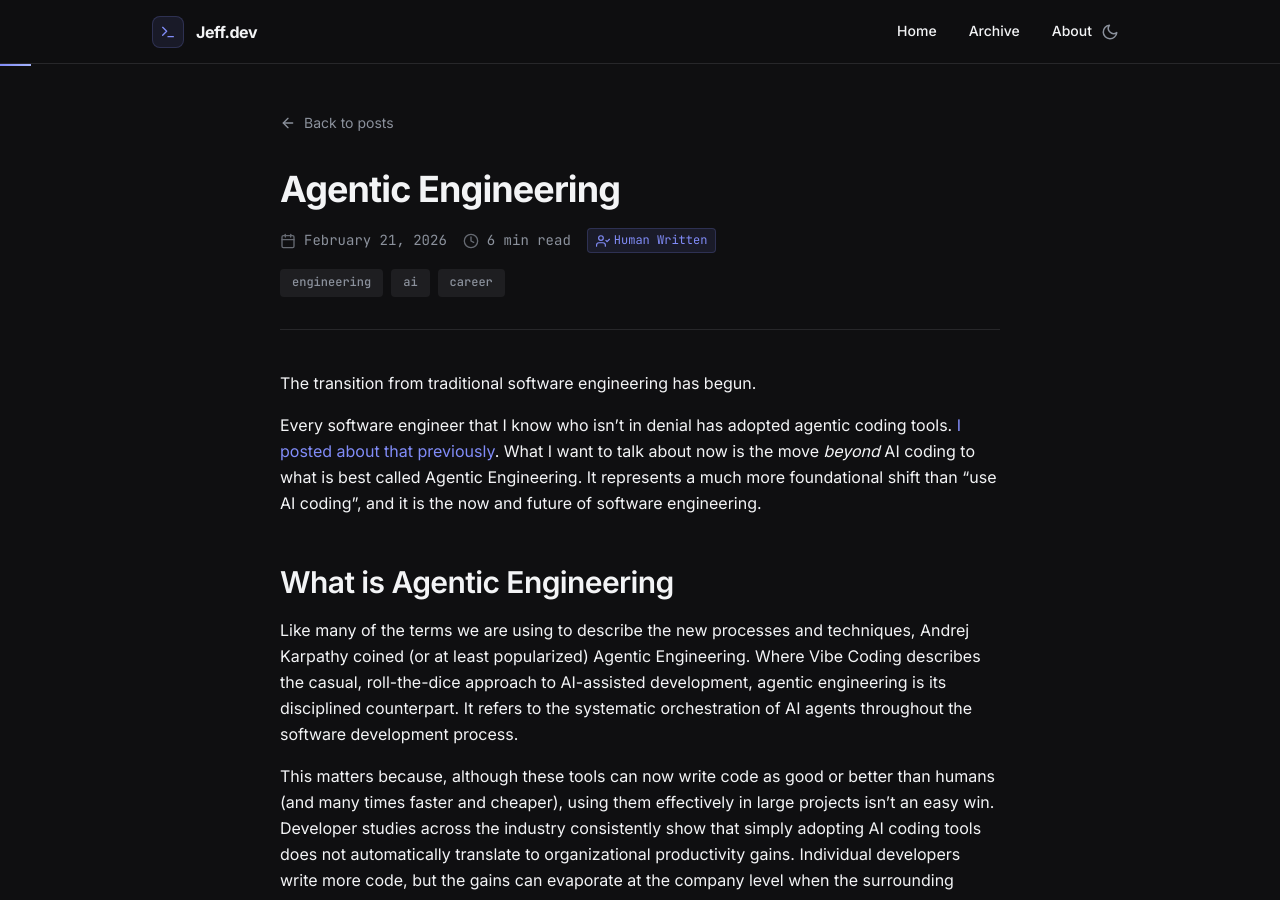
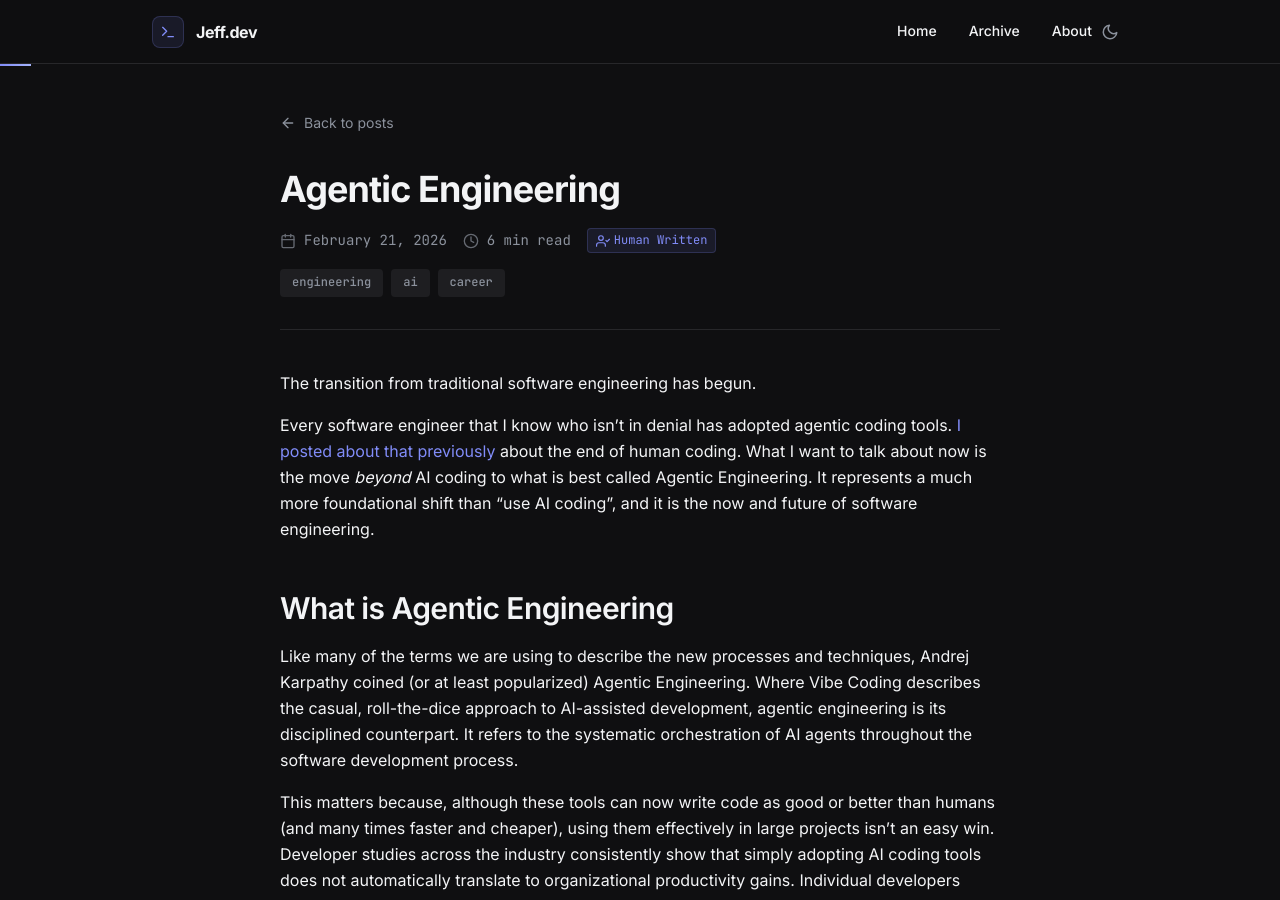
Before and after one commit to jeffgbradley2/jeffgbradley2.github.io, a Jekyll site: the page built from _posts/2026-02-21-agentic-engineering.md, in a window 1280 px wide and 900 px high. Built offline with Jekyll 4.4.1, drawn with Linux system fonts in a browser that asks for light colours.

Commit message:
chore: fix link text in agentic engineering post

```diff
--- a/_posts/2026-02-21-agentic-engineering.md
+++ b/_posts/2026-02-21-agentic-engineering.md
@@ -7,7 +7,7 @@ tags: ['engineering', 'ai', 'career']
 
 The transition from traditional software engineering has begun.
 
-Every software engineer that I know who isn't in denial has adopted agentic coding tools. [I posted about that previously]({% post_url 2026-02-16-the-end-of-human-coding %}). What I want to talk about now is the move _beyond_ AI coding to what is best called Agentic Engineering. It represents a much more foundational shift than "use AI coding", and it is the now and future of software engineering.
+Every software engineer that I know who isn't in denial has adopted agentic coding tools. [I posted about that previously]({% post_url 2026-02-16-the-end-of-human-coding %}) about the end of human coding. What I want to talk about now is the move _beyond_ AI coding to what is best called Agentic Engineering. It represents a much more foundational shift than "use AI coding", and it is the now and future of software engineering.
 
 ## What is Agentic Engineering
 
```
